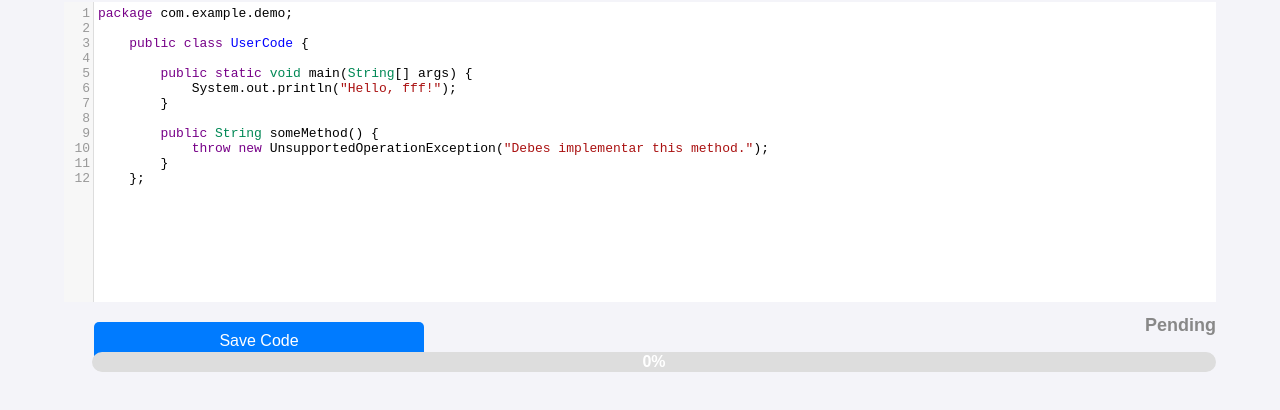
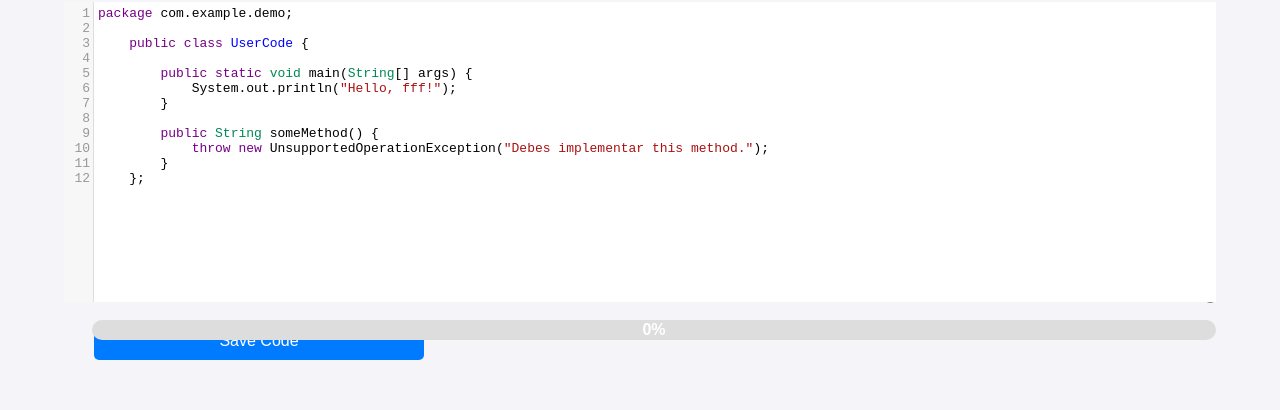
Before and after one commit to null-point-sys/spring_boot_editor, a plain HTML site: page index.html in a window 1280 px wide. Shown: the part 96-506 px from the top of the page. Drawn offline with nearby package versions, Linux system fonts and the light colour scheme; no server answers.

Commit message:
Update index.html

```diff
--- a/index.html
+++ b/index.html
@@ -78,7 +78,7 @@
     }
 
     #progress {
-      margin-top: -45px;
+      margin-top: -77px;
       width: 100%;
       max-width: 1200px;
       text-align: center;
```
